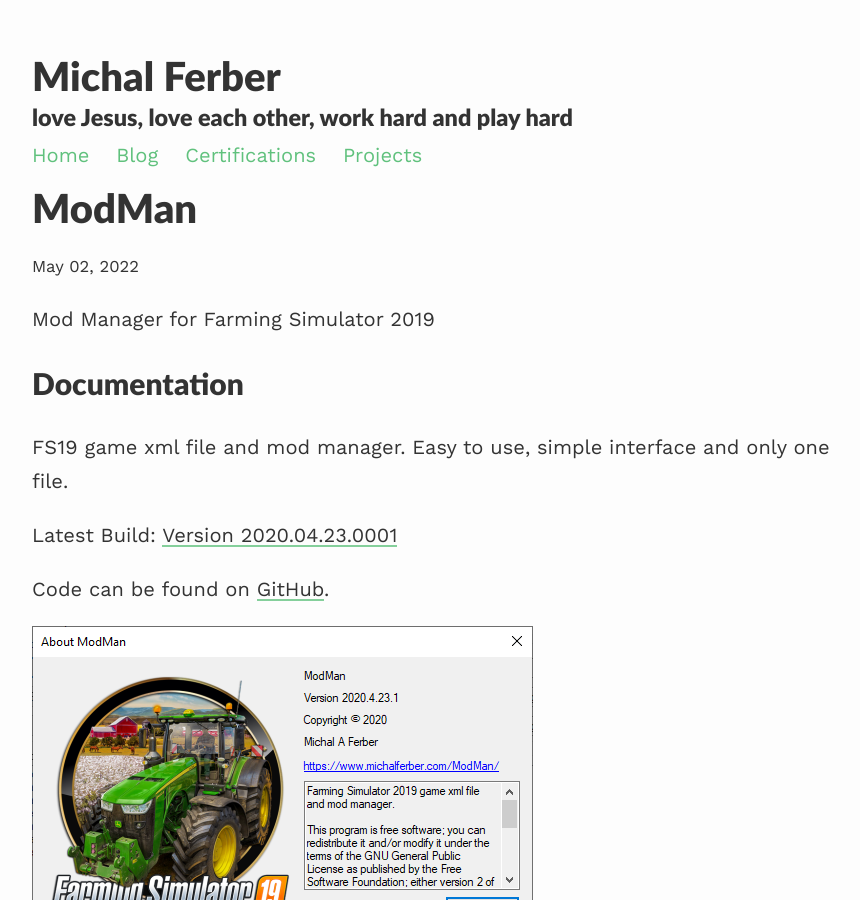
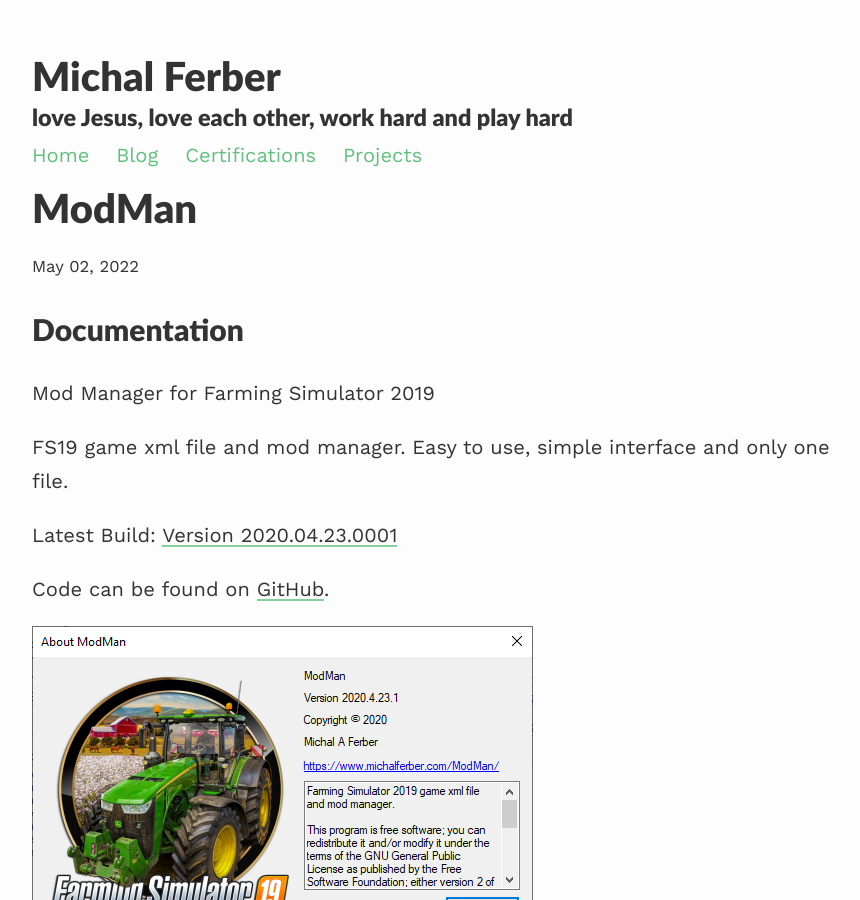
Before and after one commit to MichalAFerber/michalferber.com, a Jekyll site: the page built from _projects/ModMan.md, in a window 1280 px wide and 900 px high. Shown: the whole window, without its empty margins (208-1068 px from the left). Built offline with Jekyll 4.4.1, drawn with Linux system fonts in a browser that asks for light colours; nearby versions of some CDN libraries.

Commit message:
Update ModMan.md

```diff
--- a/_projects/ModMan.md
+++ b/_projects/ModMan.md
@@ -4,10 +4,11 @@ title: ModMan
 description: Mod Manager for Farming Simulator 2019
 ---
 
-Mod Manager for Farming Simulator 2019
 
 Documentation
 ------------
+Mod Manager for Farming Simulator 2019
+
 FS19 game xml file and mod manager. Easy to use, simple interface and only one file.
 
 Latest Build: [Version 2020.04.23.0001](https://github.com/AriIntegration/ModMan/releases/download/2020.04.23.001/ModMan_v2020_04_23_0001.zip){:target="_blank"}
```
